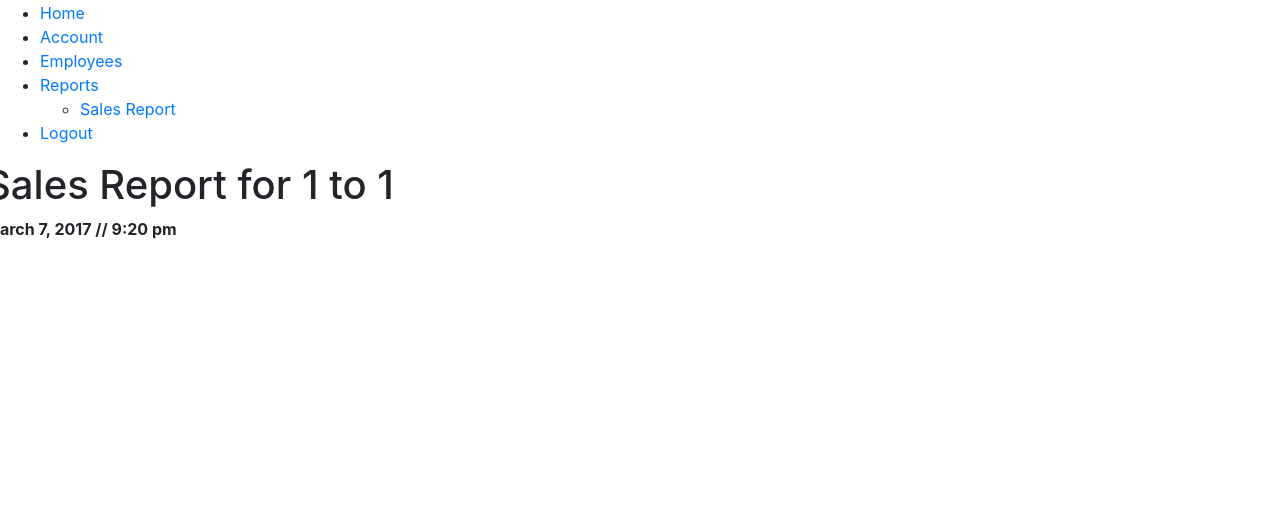
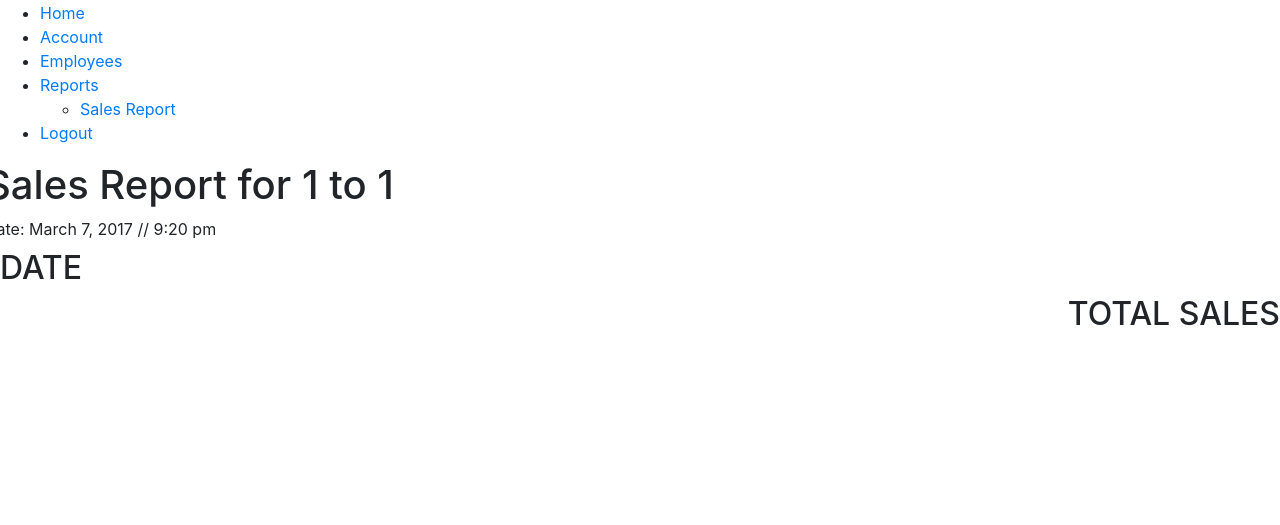
Before and after one commit to cathrinaeloisa/PGC, a PHP site: page /report-sales-dates.php in a window 1280 px wide. Shown: the part 457-982 px from the top of the page. Before the commit the page ends 696 px from the top, so only its background shows below. Run offline with PHP 8.4, Linux system fonts and the light colour scheme; a user stored in the database is signed in; tables that the repository leaves empty hold one stand-in row (values such as "Sample post"); some libraries are stand-ins or nearby versions.

Commit message:
Add files via upload
NEW VERSION WITH TOTAL SALES

```diff
--- a/report-sales-dates.php
+++ b/report-sales-dates.php
@@ -18,12 +18,36 @@
 									GROUP BY o.orderID";
 
 	}
-	function getOrderDetails($orderDate) {
-		return $query =" SELECT *
-							       FROM orders o
-						         WHERE o.orderDate = '{$orderDate}'
-		              ";
+
+	function getOrderDetails($orderID) {
+		return $query =" SELECT od.gasID, od.quantity
+							FROM orders o JOIN orderdetails od on o.orderID = od.orderID
+							 WHERE od.orderID = '{$orderID}'
+						GROUP BY od.gasID";
 	}
+
+	function getOrdersFromDate($date) {
+		return $query = "SELECT o.orderID, cus.name, o.orderDate
+						   FROM orders o JOIN orderDetails od ON o.orderID = od.orderID
+								 		 JOIN deliveryDetails dd ON od.orderDetailsID = dd.orderDetailsID
+										 JOIN customers cus ON cus.customerID = o.customerID
+									    WHERE o.orderDate = '{$date}'
+									GROUP BY o.orderID";
+	}
+
+	function getPrice($gasID) {
+		return $query = " SELECT gpa.price
+							FROM gaspricingaudit gpa JOIN gasType gt ON gpa.gasID = gt.gasID
+						   WHERE gpa.gasID = '{$gasID}'
+					    ORDER BY gpa.auditID DESC
+					       LIMIT 1";
+	}
+
+	if(isset($_GET['orderDate'])){
+		$orderDate = $_GET['orderDate'];
+		$_SESSION['orderDate'] = $orderDate;
+	}
+
 
 	if(isset($_POST['show-report'])){
 
@@ -112,7 +136,8 @@
 								<?php
 									date_default_timezone_set('Asia/Manila');
 									$timestamp = date("F j, Y // g:i a");
-									echo '<b>' .$timestamp. '</b>';
+									echo "Date: ";
+									echo $timestamp;
 								?>
 							</h7>
 						</div>
@@ -121,6 +146,14 @@
 					<div class="row">
 						<h3>
 					</div>
+
+				  <div class="pull-left">
+				  <h2>DATE</h2>
+				  </div>
+				  <div class="pull-right">
+				  <h2 class="text-right">TOTAL SALES</h2>
+				  </div>
+				  <div class="clearfix"></div>
 
 					<div class="row">
 						<table class="table table-bordered table-striped">
@@ -131,17 +164,36 @@
 			                    				AND o.orderDate <= '{$_SESSION['enddate']}'
 			                                 group by o.orderDate";
 
+
 			                    $result = mysqli_query($dbc,$query);
+
 			                while($row=mysqli_fetch_array($result)){
 											if(!isset($message) && isset($_SESSION['enddate']) && isset($_SESSION['startdate'])){
+												$totalSales = 0;
+												$orderRangeQueryResult = mysqli_query($dbc,getOrdersFromDate($_SESSION['orderDate'])); //GETTING ORDERS FROM SPECIFIED DATE
+												while($orders=mysqli_fetch_array($orderRangeQueryResult,MYSQL_ASSOC) ){ //LOOPING THROUGH ORDERS THAT ARE WITHIN DAT
+													$detailsQueryResult = mysqli_query($dbc,getOrderDetails($orders['orderID']));
+													while($details=mysqli_fetch_array($detailsQueryResult,MYSQL_ASSOC)){ //LOOPING THROUGH GASES FROM ORDER TO GET TOTAL PRICE
+														$sum=0;
+														$priceQueryResult = mysqli_query($dbc,getPrice($details['gasID']));
+														$price = mysqli_fetch_array($priceQueryResult,MYSQL_ASSOC);
+
+														$sum += $details['quantity'] * $price['price']; //
+														$totalSales += $sum;
+
+													}
+												}
+												$totalSales = number_format($totalSales, 2);
+
 													echo "<tr>
-															<td align=\"center\"><a href='report-show-sales.php?orderDate={$row['orderDate']}'>".$row['orderDate']."</td>
+															<td align=\"left\"><a href='report-show-sales.php?orderDate={$row['orderDate']}'>".$row['orderDate']."</td>
+															<td align=\"right\"style=\"font-weight:900\">{$totalSales}</td>
 															</tr>";
 
 											}
 			                }
 			                //$_SESSION['orderDate'] = "<a href='report-show-sales.php?orderDate={$row['orderDate']}'>";
-						?>
+											?>
 						</table>
 						<br>
 						<br>
```
